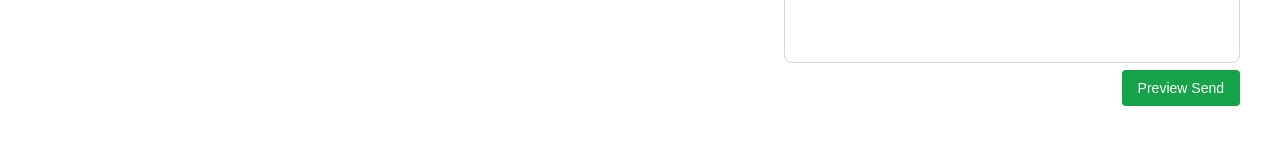
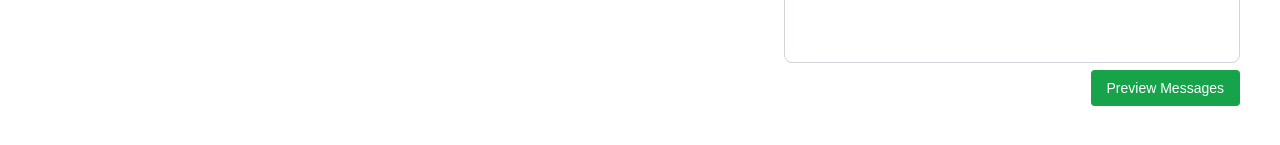
Before and after one commit to alvinacchow/grass-ninjas, a Next.js app: page /createNew in a window 1280 px wide. Shown: the part 535-680 px from the top of the page. Built offline with nearby package versions, Linux system fonts and the light colour scheme; no server answers; the database is empty.

Commit message:
changing fetch

```diff
--- a/src/app/createNew/page.js
+++ b/src/app/createNew/page.js
@@ -19,7 +19,8 @@ const createNew = () => {
   const fetchPeople = useCallback(async () => {
     try {
       setError(null);
-      const response = await fetch('/api/roster');
+      // const response = await fetch('/api/roster');
+      const response = `${process.env.NEXT_PUBLIC_API_BASE_URL}/api/roster`;
       if (!response.ok) throw new Error('Failed to fetch roster');
 
       const data = await response.json();
@@ -204,10 +205,10 @@ const createNew = () => {
                 onChange={handleMessageChange}
               />
              <button
-              className="flex bg-green-600 text-white px-4 py-2 text-sm rounded mb-4 hover:bg-green-600 ml-auto"
+              className="flex bg-green-600 text-white px-4 py-2 text-sm rounded mb-4 hover:bg-green-700 ml-auto"
               onClick={previewSend}
             >
-              Preview Send
+              Preview Messages
             </button>
             </div>
 
--- a/src/app/modifyRoster/page.js
+++ b/src/app/modifyRoster/page.js
@@ -12,7 +12,8 @@ const ModifyRoster = () => {
   const fetchPeople = useCallback(async () => {
     try {
       setError(null);
-      const response = await fetch('/api/roster');
+      // const response = await fetch('/api/roster');
+      const response = `${process.env.NEXT_PUBLIC_API_BASE_URL}/api/roster`;
       if (!response.ok) throw new Error('Failed to fetch roster');
 
       const data = await response.json();
@@ -45,7 +46,7 @@ const ModifyRoster = () => {
     try {
       const updates = Array.from(pendingChanges.values());
 
-      const response = await fetch('/api/roster', {
+      const response = await fetch(`${process.env.NEXT_PUBLIC_API_BASE_URL}/api/roster`, {
         method: 'PUT',
         headers: {
           'Content-Type': 'application/json',
--- a/src/app/previewSend/page.js
+++ b/src/app/previewSend/page.js
@@ -72,7 +72,7 @@ const PreviewSendPage = () => {
     try {
       console.log("Data being sent:", JSON.stringify(dataToSend, null, 2)); // Pretty print JSON
 
-      const response = await fetch('/api/pairings', {
+      const response = await fetch(`${process.env.NEXT_PUBLIC_API_BASE_URL}/api/pairings`, {
         method: 'POST',
         headers: {
           'Content-Type': 'application/json',
--- a/src/app/tournamentPage/[id]/page.js
+++ b/src/app/tournamentPage/[id]/page.js
@@ -15,7 +15,7 @@ const TournamentDetail = () => {
 
     const fetchTournament = async () => {
       try {
-        const response = await fetch(`/api/tournaments/${id}`);
+        const response = await fetch(`${process.env.NEXT_PUBLIC_API_BASE_URL}/api/tournaments/${id}`);
 
         if (!response.ok) {
           throw new Error(`Failed to fetch: ${response.statusText}`);
```
